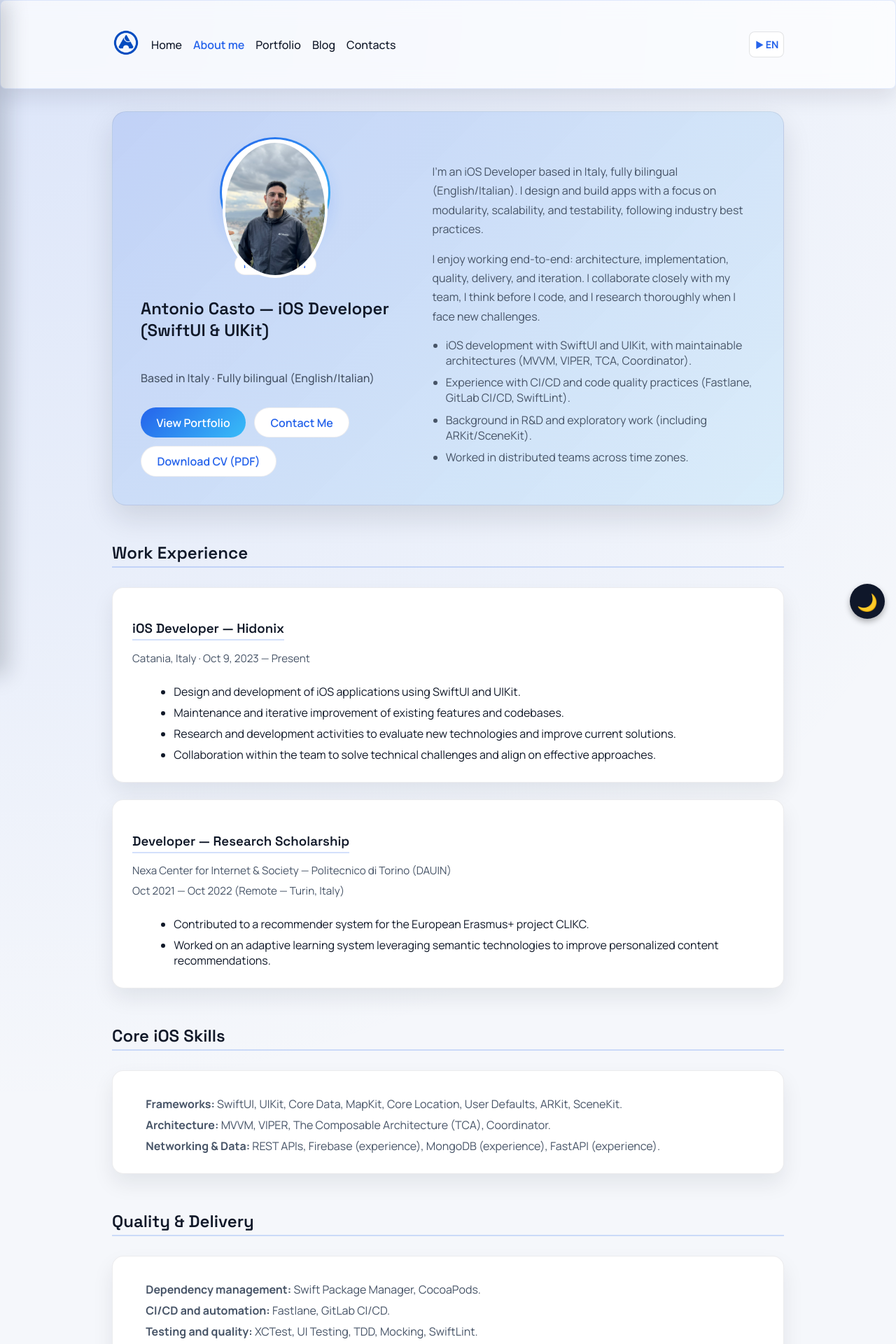
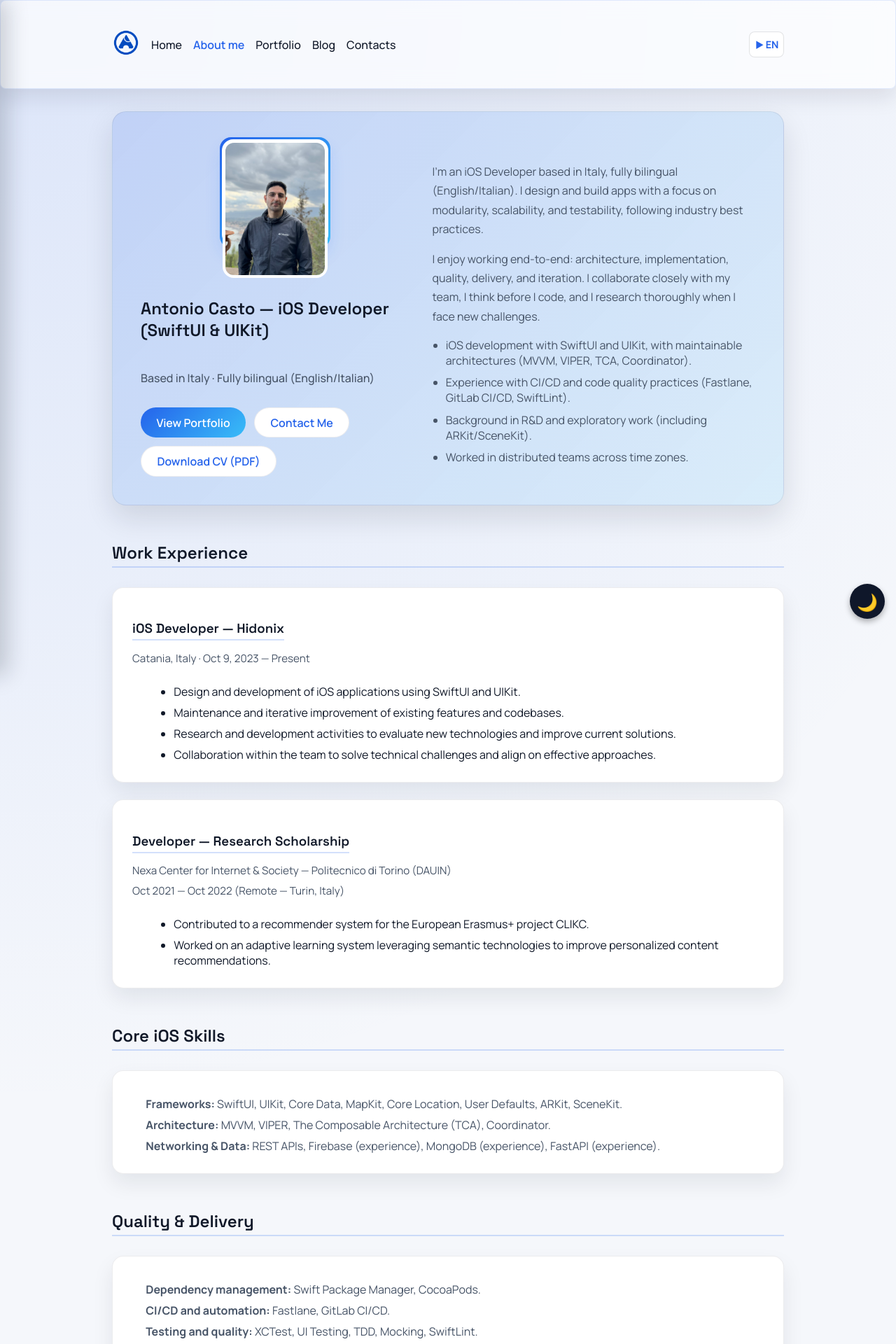
Before and after one commit to antoniocasto/acasto.dev, a Jekyll site: the page built from en/about.markdown, in a window 1280 px wide. Shown: the top 1920 px of the page at 70% size. Built offline with Jekyll 4.4.1, drawn with Linux system fonts in a browser that asks for light colours.

Commit message:
Switch about avatar to rounded square

```diff
--- a/_sass/_about.scss
+++ b/_sass/_about.scss
@@ -33,7 +33,7 @@
   inline-size: 150px;
   block-size: 150px;
   aspect-ratio: 1 / 1;
-  border-radius: 50%;
+  border-radius: 16px;
   position: relative;
   display: grid;
   place-items: center;
@@ -69,7 +69,7 @@
 .avatar-image {
   inline-size: 100%;
   block-size: 100%;
-  border-radius: 50%;
+  border-radius: 16px;
   object-fit: cover;
   display: block;
   position: relative;
```
